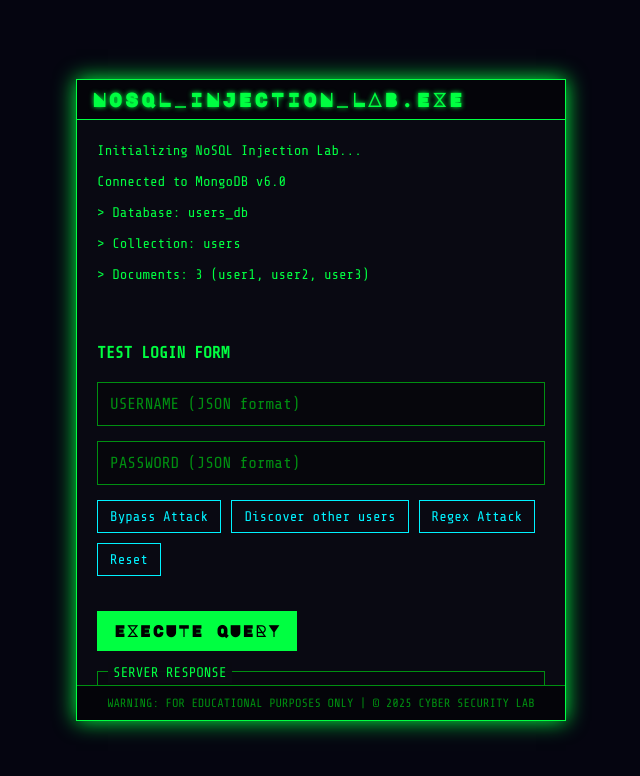
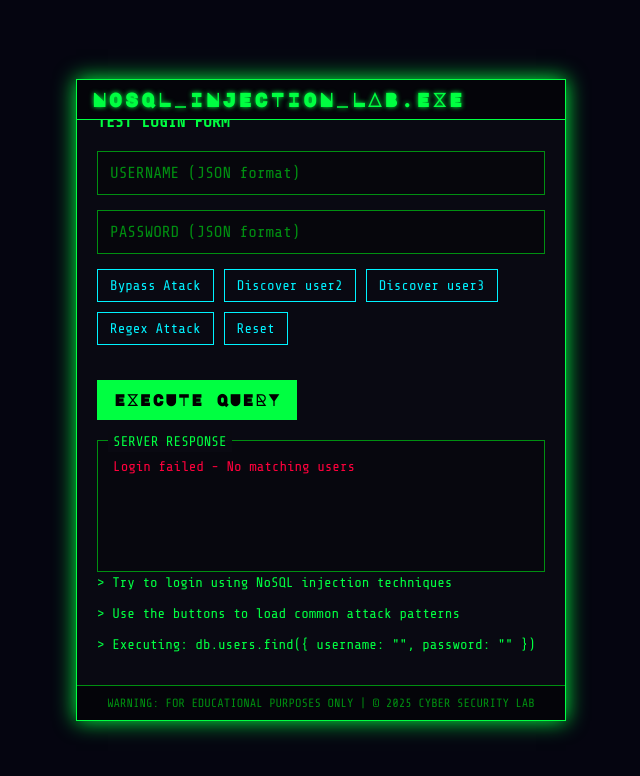
Before and after one commit to sh15935/24h_challenge, a plain HTML site: page NoSQLi.html in a window 1280 px wide. Both pictures are taken after a click on the button "EXECUTE QUERY". Shown: the whole page, without its empty margins (319-959 px from the left). Drawn offline with nearby package versions, Linux system fonts and the light colour scheme.

Commit message:
Update NoSQLi.html

```diff
--- a/NoSQLi.html
+++ b/NoSQLi.html
@@ -201,8 +201,9 @@
           <input type="text" id="nosql-password" class="form-input" placeholder="PASSWORD (JSON format)">
 
           <div class="attack-buttons">
-            <button class="attack-btn" id="basicBypassBtn">Bypass Attack</button>
-            <button class="attack-btn" id="discoverUsersBtn">Discover other users</button>
+            <button class="attack-btn" id="basicBypassBtn">Bypass Atack</button>
+            <button class="attack-btn" id="discoverUsersBtn">Discover user2</button>
+            <button class="attack-btn" id="discoverUser3Btn">Discover user3</button>
             <button class="attack-btn" id="regexAttackBtn">Regex Attack</button>
             <button class="attack-btn" id="resetBtn">Reset</button>
           </div>
@@ -251,11 +252,11 @@
         password = passwordInput ? JSON.parse(passwordInput) : "";
       } catch (e) {
         document.getElementById('nosql-response').innerHTML =
-          <span style="color: var(--warning-red)">Invalid JSON syntax</span>;
+          `<span style="color: var(--warning-red)">Invalid JSON syntax</span>`;
         return;
       }
 
-      addTerminalLine(> Executing: db.users.find({ username: ${JSON.stringify(username)}, password: ${JSON.stringify(password)} }));
+      addTerminalLine(`> Executing: db.users.find({ username: ${JSON.stringify(username)}, password: ${JSON.stringify(password)} })`);
 
       // Simulate MongoDB query
       let results = users.filter(user => {
@@ -289,7 +290,7 @@
       // Format response
       let response;
       if (results.length === 0) {
-        response = <span style="color: var(--warning-red)">Login failed - No matching users</span>;
+        response = `<span style="color: var(--warning-red)">Login failed - No matching users</span>`;
       } else if (results.length === 1) {
         const user = results[0];
         if (typeof username === 'string' && typeof password === 'string') {
@@ -313,7 +314,7 @@
         response = `
           <span style="color: var(--warning-red)">[!] NoSQL Injection Detected</span><br><br>
           <span style="color: var(--hacker-green)">Multiple users returned (${results.length})</span><br><br>
-          ${results.map(u => Username: ${u.username} | Password: ${u.password}).join('<br>')}
+          ${results.map(u => `Username: ${u.username} | Password: ${u.password}`).join('<br>')}
         `;
       }
 
```
